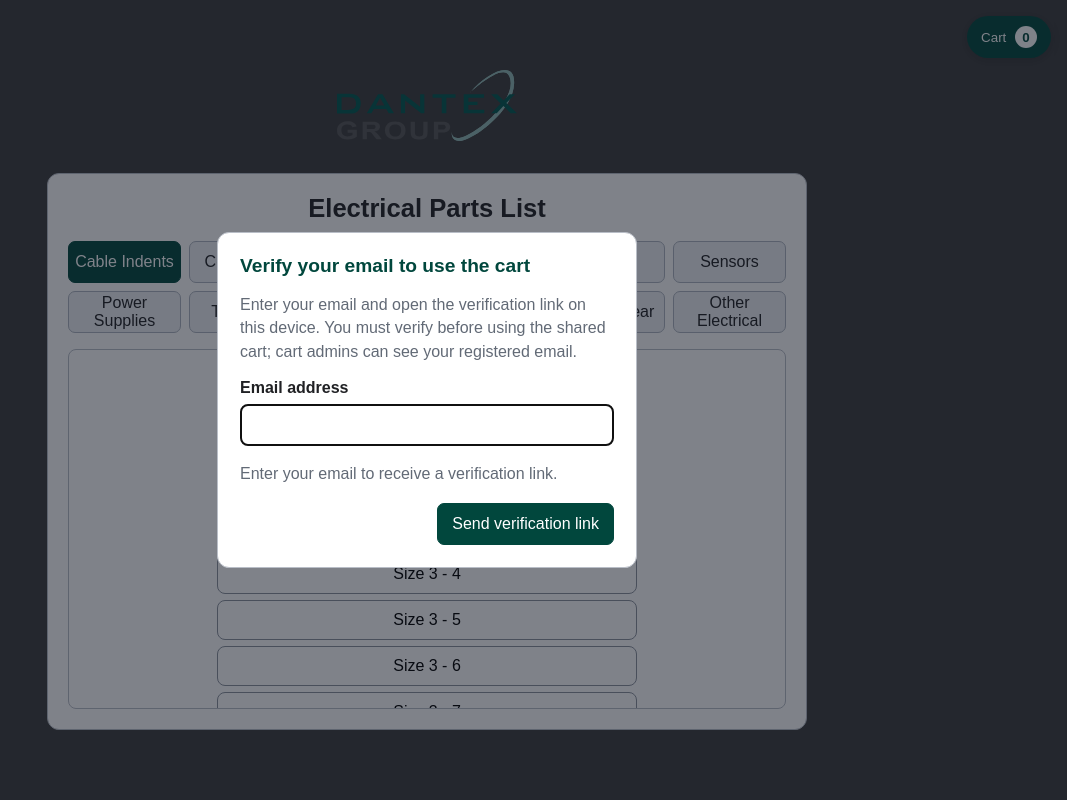
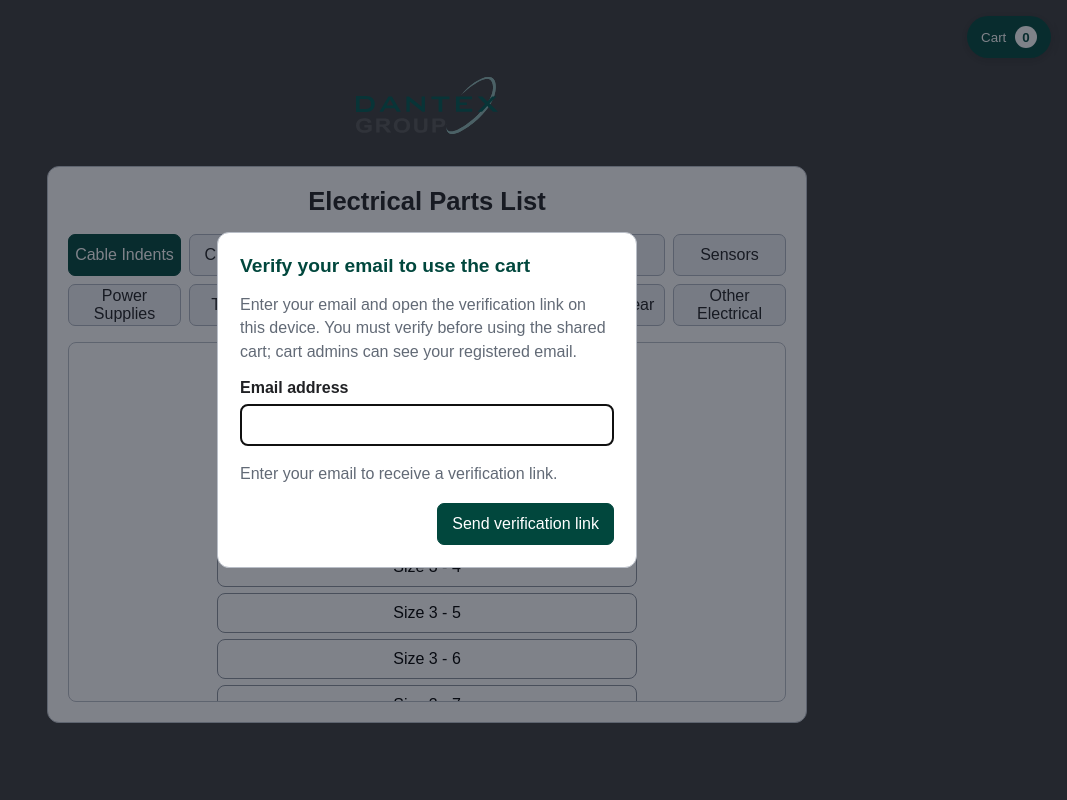
Before and after one commit to Chemar0/DHL, a plain HTML site: page electrical.html in a window 1280 px wide. Shown: the whole page, without its empty margins (213-1280 px from the left). Drawn offline with nearby package versions, Linux system fonts and the light colour scheme; no server answers.

Commit message:
Fit logo link wrapper to logo

```diff
--- a/ani.css
+++ b/ani.css
@@ -29,7 +29,7 @@ h1 { margin: 0 0 18px; font-size: 1.6rem; }
 
 /* Logo centered above the main page title. */
 .site-logo-link { display: block; width: fit-content; margin: 0 auto 32px; }
-.site-logo { display: block; width: min(180px, 55vw); max-height: 90px; margin: 0 auto; object-fit: contain; }
+.site-logo { display: block; width: min(142px, 55vw); max-height: 90px; margin: 0 auto; object-fit: contain; }
 .site-logo-link:focus-visible { outline: 3px solid #f0a72e; outline-offset: 4px; }
 
 /* Tab grid, selected state, and keyboard focus. */
--- a/electrical.html
+++ b/electrical.html
@@ -4,7 +4,7 @@
     <meta charset="UTF-8">
     <meta name="viewport" content="width=device-width, initial-scale=1.0">
     <title>Electrical Parts List</title>
-    <link rel="stylesheet" href="ani.css?v=verified-cart-users-1">
+    <link rel="stylesheet" href="ani.css?v=logo-fit-1">
 </head>
 <body>
     <button class="cart-toggle" id="cart-toggle" type="button" aria-controls="cart-panel" aria-expanded="false">
```
Also changed, not shown: mechanical.html (+1 -1 lines).
